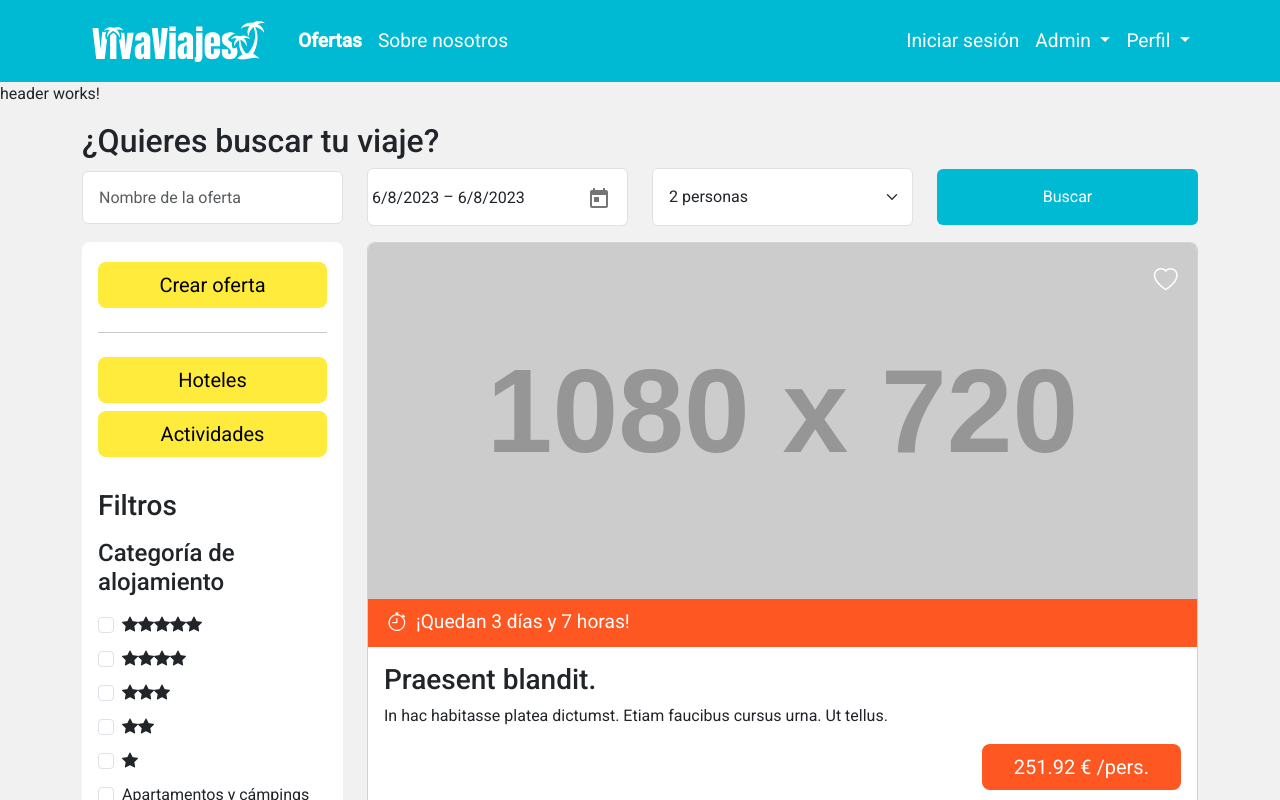
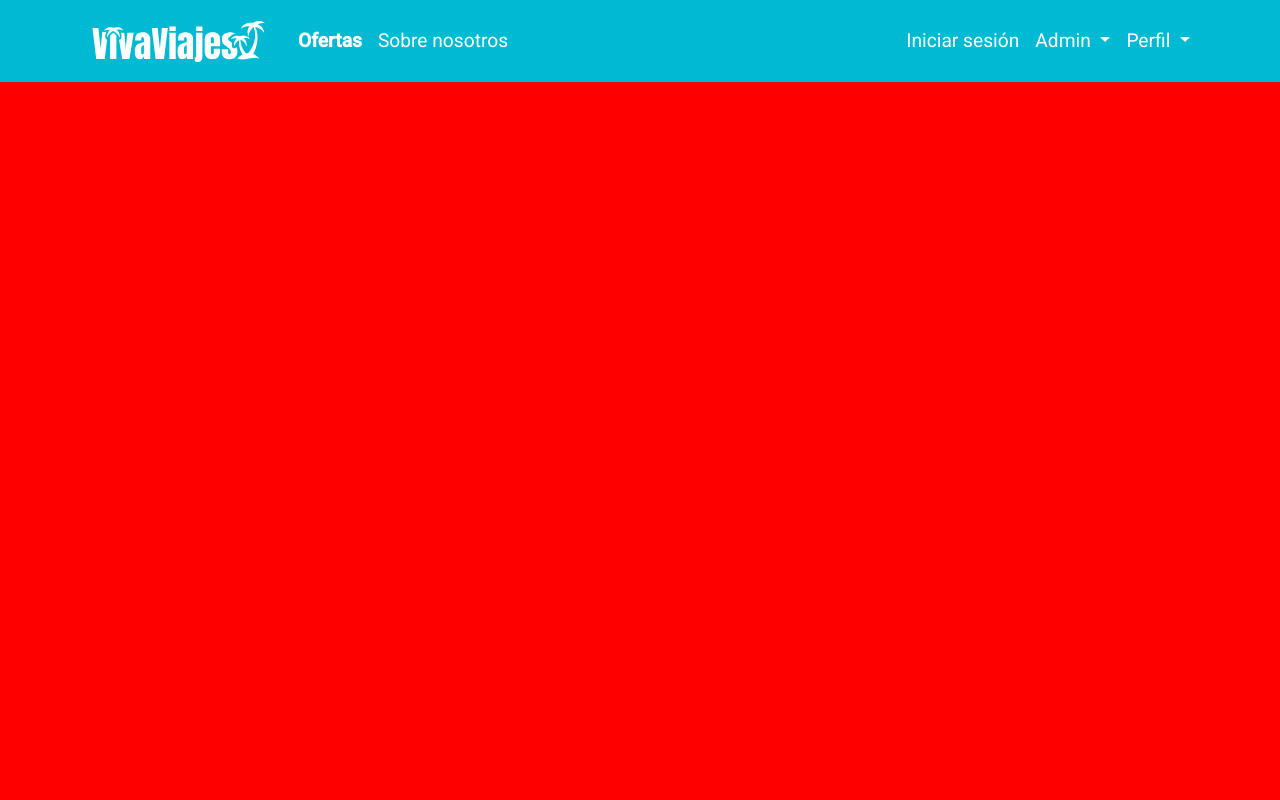
Before and after one commit to santiarroyave/team1-fe-gc-proyecto-final-frontend, an Angular app: page /home in a window 1280 px wide. Shown: the top 800 px of the page. Built offline with nearby package versions, Linux system fonts and the light colour scheme.

Commit message:
feat(header): Añade funcionalidad de scroll hasta el buscador

```diff
--- a/src/app/components/home/header/header.component.css
+++ b/src/app/components/home/header/header.component.css
@@ -0,0 +1,6 @@
+.header{
+    background-color: red;
+    /* aspect-ratio: 4/1; */
+    /* aspect-ratio: 16/8; */
+    min-height: 100vh;
+}
--- a/src/app/components/home/header/header.component.html
+++ b/src/app/components/home/header/header.component.html
@@ -1 +1 @@
-<p>header works!</p>
+<div class="header" (scroll)="doSomethingOnWindowScroll($event)"></div>
--- a/src/app/components/home/header/header.component.ts
+++ b/src/app/components/home/header/header.component.ts
@@ -1,4 +1,5 @@
 import { Component } from '@angular/core';
+import { HostListener } from '@angular/core';
 
 @Component({
   selector: 'app-header',
@@ -7,4 +8,20 @@ import { Component } from '@angular/core';
 })
 export class HeaderComponent {
 
+  scroll:boolean = false;
+
+  @HostListener("window:scroll", ['$event'])
+  doSomethingOnWindowScroll($event:Event){
+    this.navegarABuscador();
+    this.scroll = true;
+  }
+
+  // Hace scroll hasta el buscador
+  navegarABuscador() {
+    let elemento = document.getElementById("buscador");
+    if (elemento && this.scroll == false) {
+      elemento.scrollIntoView({ behavior: 'smooth' });
+    }
+  }
+
 }
--- a/src/app/components/home/home.component.html
+++ b/src/app/components/home/home.component.html
@@ -8,7 +8,7 @@
 <!-- Aqui va la foto de la pantalla de inicio -->
 <app-header></app-header>
 <!-- Aqui va el buscador -->
-<app-buscador (nombre_oferta)="actualizarListaOfertas($event)"></app-buscador>
+<app-buscador id="buscador" (nombre_oferta)="actualizarListaOfertas($event)"></app-buscador>
 
 <div class="container">
     <!-- Aqui va el menu vertical -->
```
